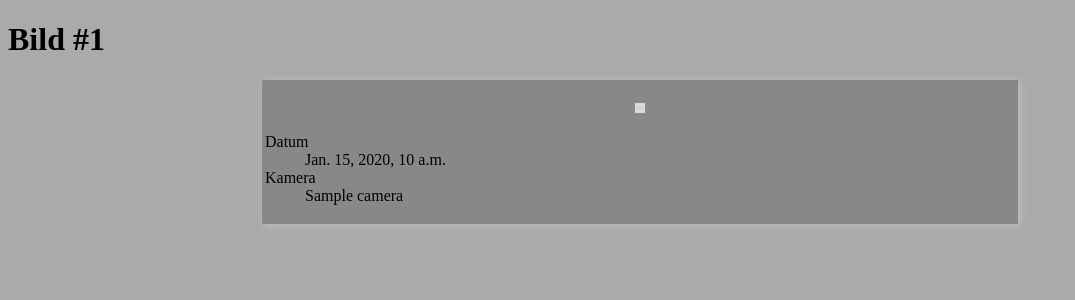
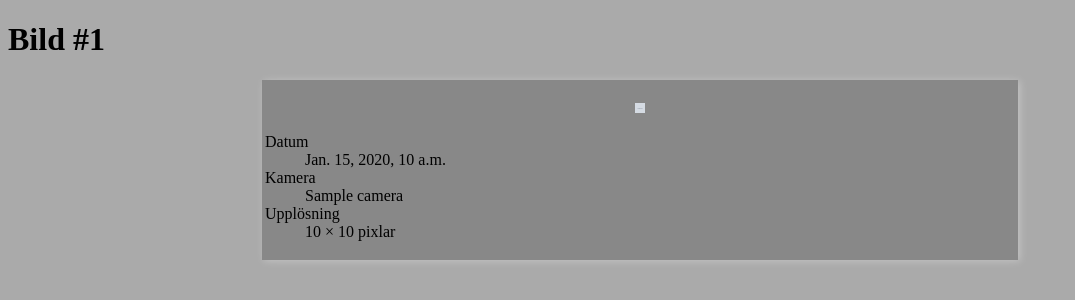
Before and after one commit to kaj/photos, a Django app: template templates/photo/photo.html in a window 1280 px wide. Shown: the top 300 px of the page, without its empty margins (0-1075 px from the left). Run offline with Django 3.2, Linux system fonts and the light colour scheme; the template is opened without the code that fills it: most values are stand-ins (such as "Sample title", 1, 10 or a date in 2020); grey boxes marked "Sample" are stand-in pictures; some libraries are stand-ins or nearby versions.

Commit message:
Show orig rezolution on photo page.

```diff
--- a/templates/photo/photo.html
+++ b/templates/photo/photo.html
@@ -20,6 +20,9 @@
 
           <dt>Kamera</dt>
           <dd>{{photo.camera}}</dd>
+
+	  <dt>Upplösning</dt>
+	  <dd>{{photo.img.width}} × {{photo.img.height}} pixlar</dd>
         </dl>
     </div>
 {%endblock%}
```
